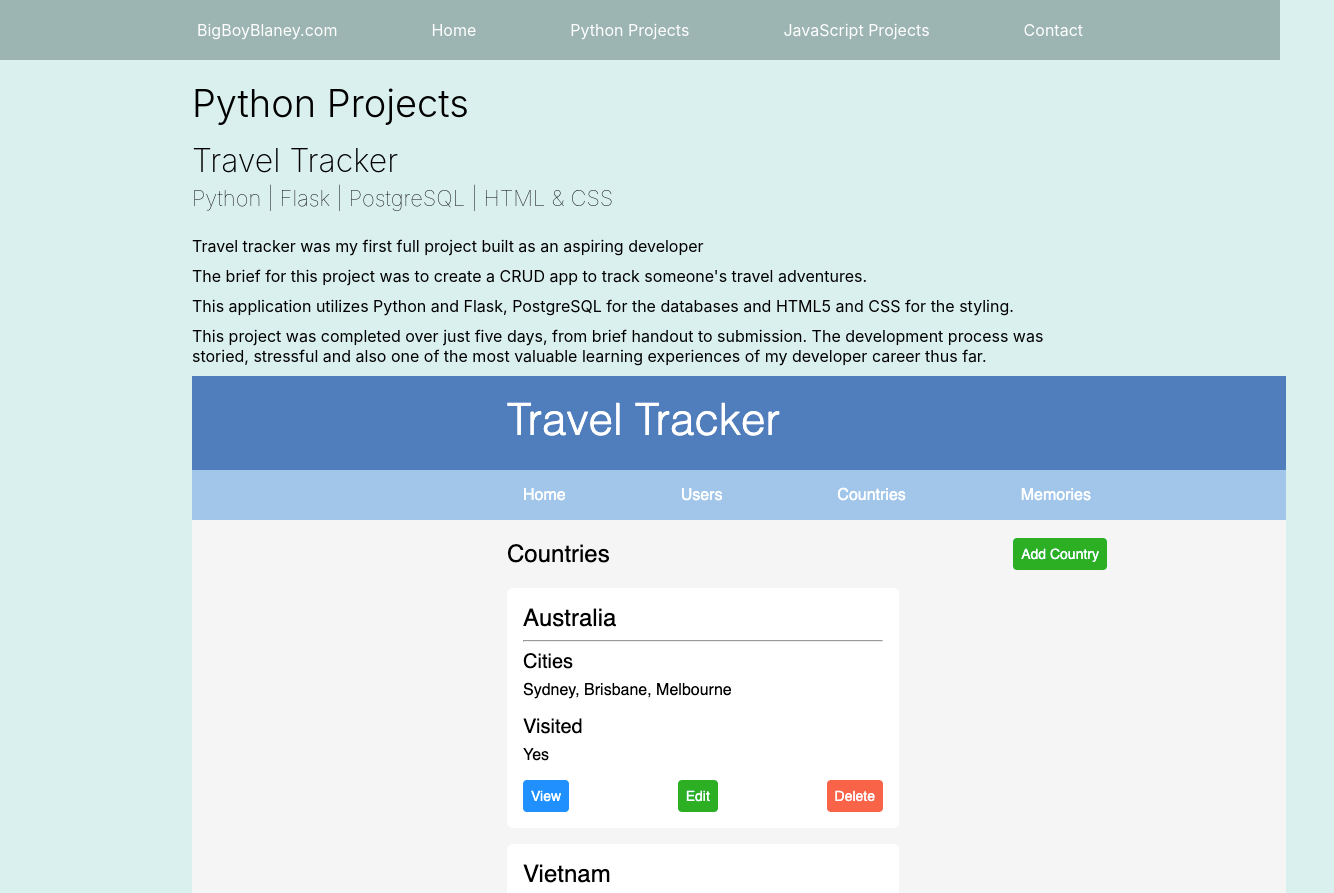
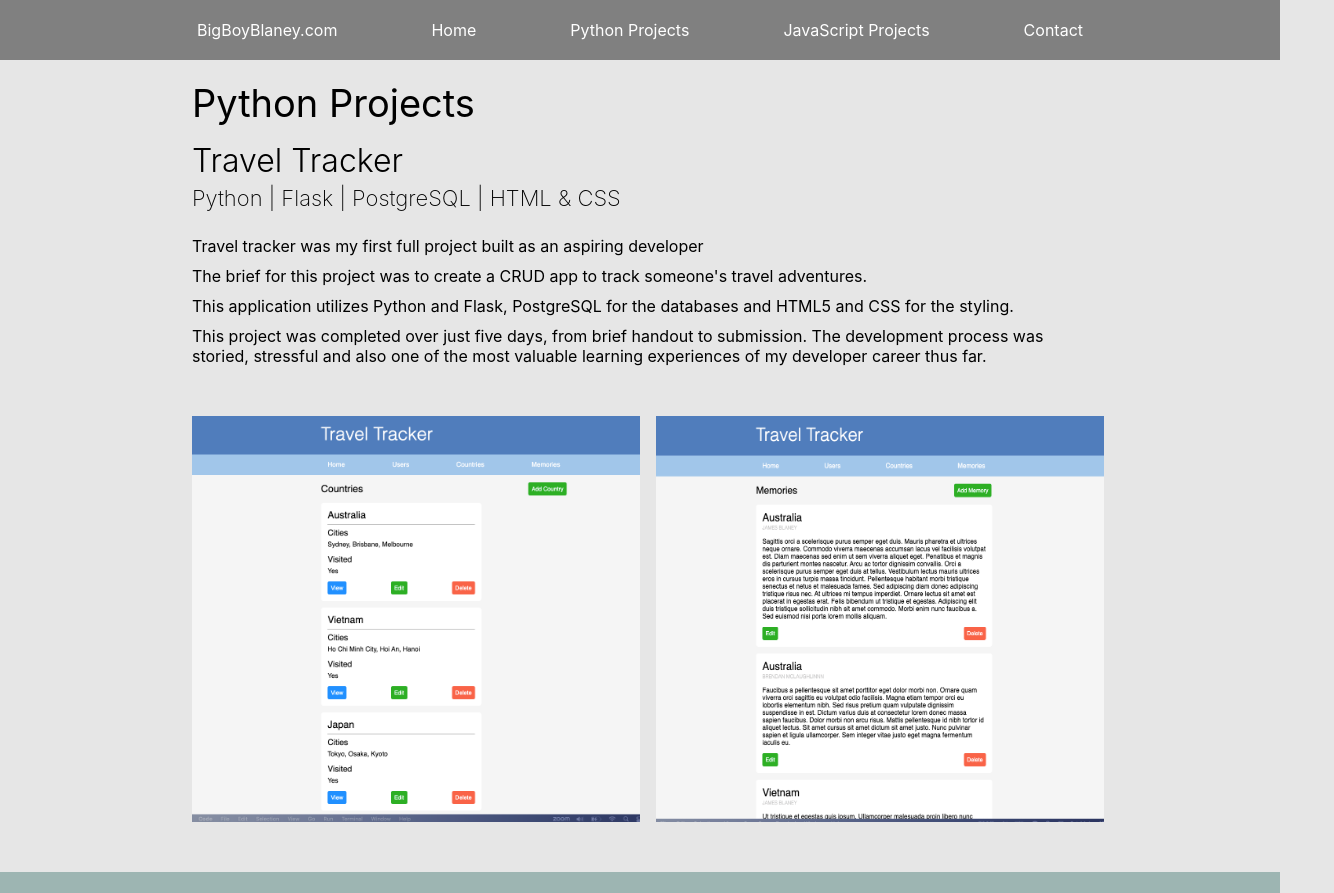
Before and after one commit to JBlaney93/jblaney-portfolio, a React (Create React App) app: page /jblaney-portfolio/python-projects in a window 1280 px wide. Shown: the top 893 px of the page, 1334 px wide, since content can reach past the window. Built offline with nearby package versions, Linux system fonts and the light colour scheme.

Commit message:
more styling

```diff
--- a/src/App.css
+++ b/src/App.css
@@ -5,7 +5,7 @@
 }
 
 body {
-    background-color: #DAF0EE;
+    background-color: rgb(230, 230, 230);
 }
 
 /* .nav-bar__container {
@@ -18,7 +18,7 @@ body {
 }
 
 .nav-bar {
-    background-color: #9DB5B2;
+    background-color: grey;
     position: sticky;
     top: 0;
 }
@@ -59,3 +59,15 @@ footer {
     background-color: #9DB5B2;
     margin-top: 3.125rem;
 }
+
+
+.image-container {
+    display: flex;
+    gap: 1rem;
+    margin-top: 3.125rem;
+}
+
+.image-container__main-image {
+    width: 50%;
+    max-width: 100%;
+}
--- a/src/components/PythonProjects.js
+++ b/src/components/PythonProjects.js
@@ -9,19 +9,19 @@ const Paragraph = styled.p`
     margin-bottom: 0.625rem;
 `
 const Header = styled.h1`
-    font-weight: 300;
+    font-weight: 400;
     font-size: 2.375rem;
     margin-bottom: 0.9375rem;
 `
 
 const SubHeader = styled.h2`
-    font-weight: 200;
+    font-weight: 300;
     font-size: 2rem;
     margin-bottom: 0.3125rem;
 `
 
 const TertiaryHeader = styled.h2`
-    font-weight: 100;
+    font-weight: 200;
     font-size: 1.375rem;
     margin-bottom: 0.3125rem;
 `
@@ -39,8 +39,10 @@ const PythonProjects = () => {
             <Paragraph>This project was completed over just five days, from brief handout to submission. The development process was
                 storied, stressful and also one of the most valuable learning experiences of my developer career thus far.
             </Paragraph>
-            <img src={pic2} />
-            <img src={pic} />
+            <div className="image-container">
+                <img src={pic2} className="image-container__main-image" />
+                <img src={pic} className="image-container__main-image"/>
+            </div>
 
 
 
```
